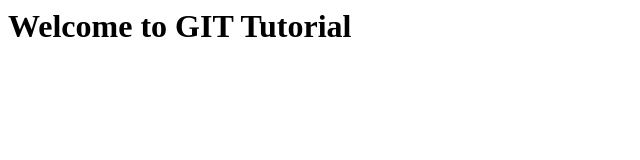
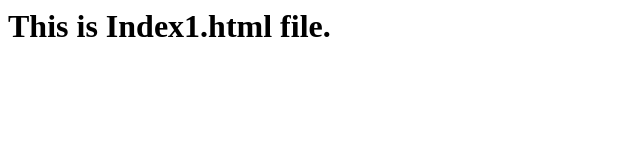
Before and after one commit to randhirk2021/git-angular-promise-vs-observable, a plain HTML site: page Index.html in a window 1280 px wide. Shown: the whole page, without its empty margins (0-640 px from the left). Drawn offline with Linux system fonts and the light colour scheme.

Commit message:
All files are modified.

```diff
--- a/Index.html
+++ b/Index.html
@@ -1,3 +1 @@
-<div>
-    <h1>Welcome to GIT Tutorial</h1>
-</div>
+<h1>This is Index1.html file.</h1>
```
Also changed, not shown: Index2.html (added, +1 -0 lines), Index3.html (added, +1 -0 lines).
